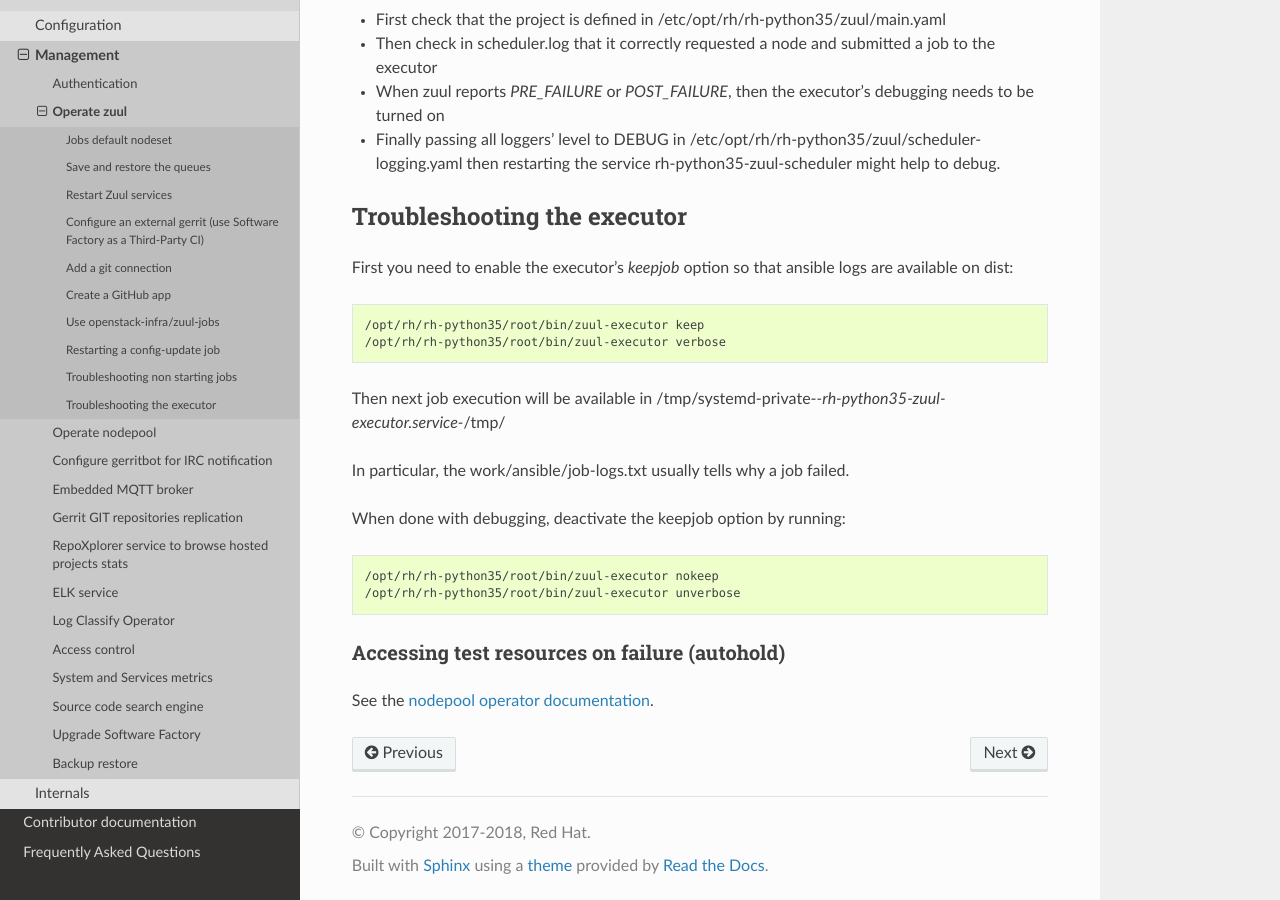
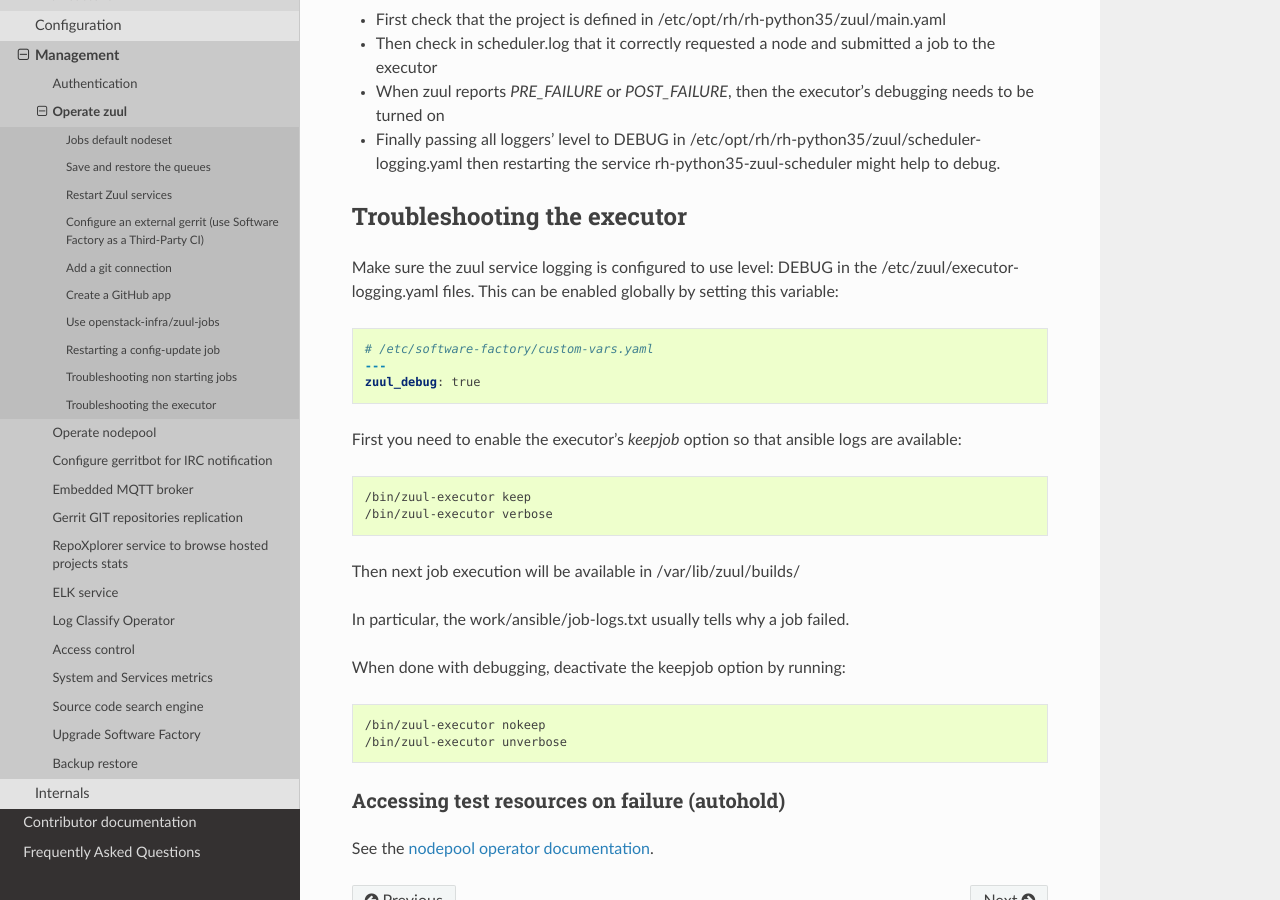
Before and after one commit to softwarefactory-project/sf-docs, a Sphinx documentation site: the page built from docs/operator/zuul_operator.rst, in a window 1280 px wide and 900 px high, scrolled down 3638 px. Built offline with Sphinx 7.4.7 and the Read the Docs theme 2.0.0, drawn with Linux system fonts in a browser that asks for light colours.

Commit message:
Update the zuul executor troubleshooting operations
Change-Id: Ib0b615cb666565db6d1a38f8e6f6d3f487fbe085

```diff
--- a/docs/operator/zuul_operator.rst
+++ b/docs/operator/zuul_operator.rst
@@ -201,14 +201,23 @@ Troubleshooting non starting jobs
 Troubleshooting the executor
 ----------------------------
 
-First you need to enable the executor's *keepjob* option so that ansible logs are available on dist:
+Make sure the zuul service logging is configured to use level: DEBUG in the /etc/zuul/executor-logging.yaml files. This can be enabled globally by setting this variable:
+
+.. code-block:: yaml
+
+   # /etc/software-factory/custom-vars.yaml
+   ---
+   zuul_debug: true
+
+
+First you need to enable the executor's *keepjob* option so that ansible logs are available:
 
 .. code-block:: bash
 
-    /opt/rh/rh-python35/root/bin/zuul-executor keep
-    /opt/rh/rh-python35/root/bin/zuul-executor verbose
+    /bin/zuul-executor keep
+    /bin/zuul-executor verbose
 
-Then next job execution will be available in /tmp/systemd-private-*-rh-python35-zuul-executor.service-*/tmp/
+Then next job execution will be available in /var/lib/zuul/builds/
 
 In particular, the work/ansible/job-logs.txt usually tells why a job failed.
 
@@ -216,8 +225,8 @@ When done with debugging, deactivate the keepjob option by running:
 
 .. code-block:: bash
 
-    /opt/rh/rh-python35/root/bin/zuul-executor nokeep
-    /opt/rh/rh-python35/root/bin/zuul-executor unverbose
+    /bin/zuul-executor nokeep
+    /bin/zuul-executor unverbose
 
 
 Accessing test resources on failure (autohold)
```
